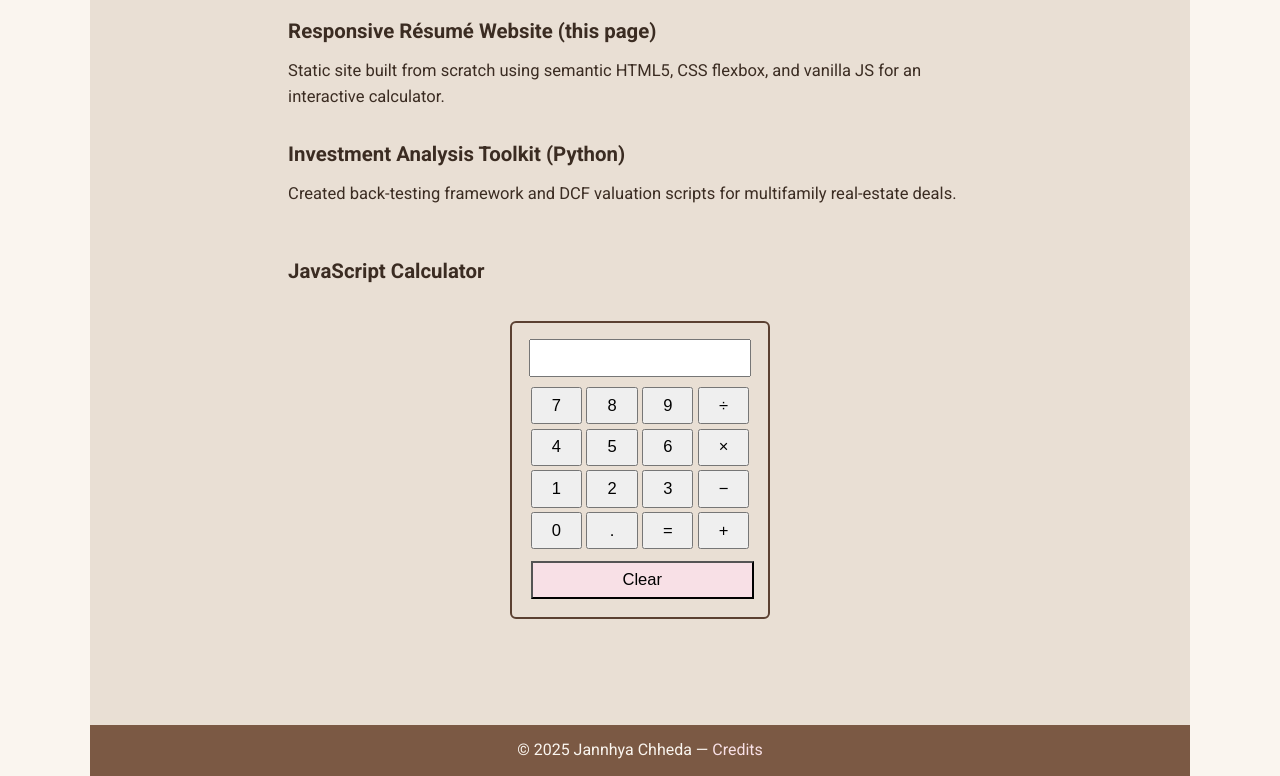
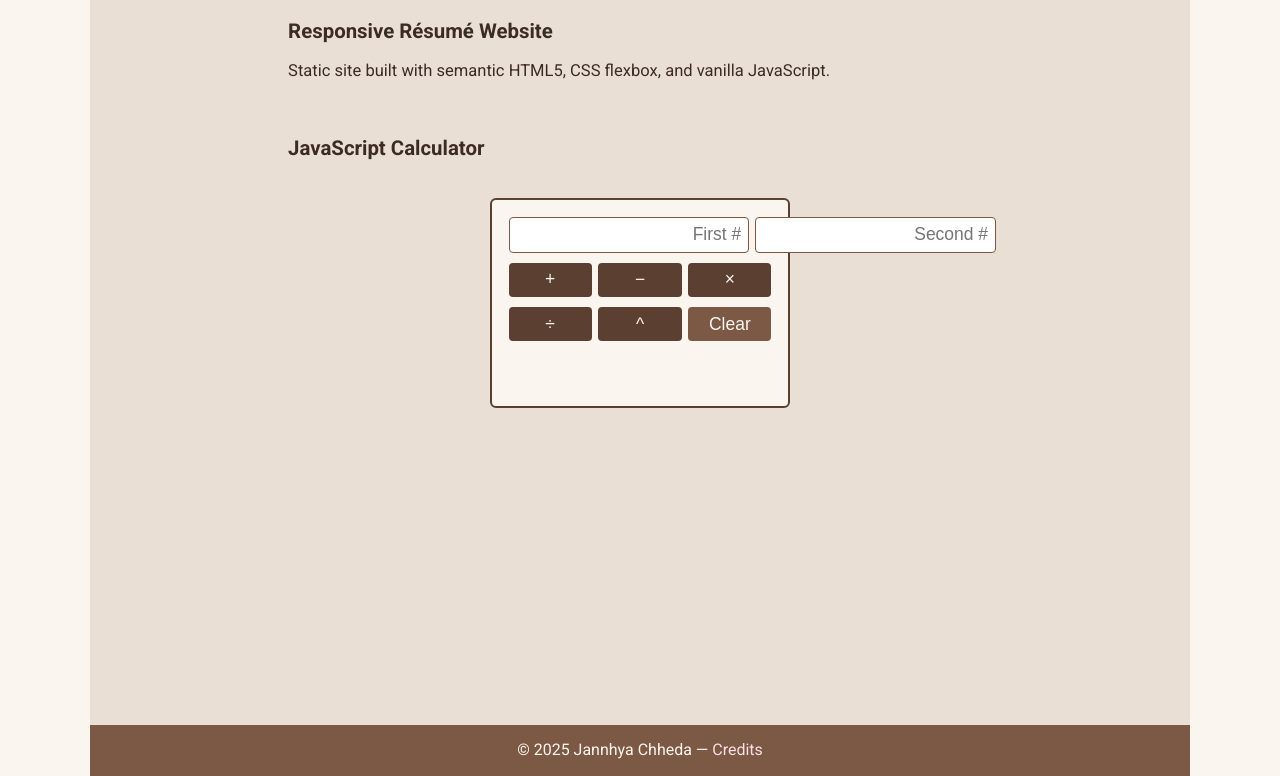
Before and after one commit to jannhyachheda/mp1, a plain HTML site: page projects.html in a window 1280 px wide. Shown: the part 589-1365 px from the top of the page. Drawn offline with Linux system fonts and the light colour scheme.

Commit message:
added basic code along with calc basic code

```diff
--- /dev/null
+++ b/calc.js
@@ -0,0 +1,31 @@
+/* ---------- helpers ---------- */
+function getVals(){
+    return [+document.getElementById("num1").value,
+        +document.getElementById("num2").value];
+}
+function show(res){
+    const out = document.getElementById("result");
+    out.textContent = String(res);
+    out.classList.toggle("neg", res < 0);
+}
+
+/* ---------- operations ---------- */
+function add(){ const [a,b] = getVals(); show(a + b); }
+function subtract(){ const [a,b] = getVals(); show(a - b); }
+function multiply(){ const [a,b] = getVals(); show(a * b); }
+function divide(){
+    const [a,b] = getVals();
+    show(b === 0 ? "Err" : a / b);
+}
+function power(){
+    const [a,b] = getVals();
+    let res = 1;
+    for(let i = 0; i < b; i++){ res *= a; }   // required for-loop
+    show(res);
+}
+function clearCalc(){
+    document.getElementById("num1").value = "";
+    document.getElementById("num2").value = "";
+    document.getElementById("result").textContent = "";
+    document.getElementById("result").classList.remove("neg");
+}
--- a/projects.html
+++ b/projects.html
@@ -5,13 +5,6 @@
     <meta name="viewport" content="width=device-width,initial-scale=1.0">
     <title>Projects | Jannhya Chheda</title>
     <link rel="stylesheet" href="style.css">
-    <style>
-        /* simple calc styling */
-        #calc{max-width:260px;margin:2rem auto;border:2px solid var(--brown-900);padding:1rem;border-radius:6px;}
-        #calc input[type="text"]{width:100%;padding:0.4rem;margin-bottom:0.5rem;font-size:1rem;text-align:right;}
-        #calc button{width:23%;padding:0.4rem;margin:1%;font-size:1rem;}
-        .neg{color:red;}
-    </style>
 </head>
 <body>
 <div class="container">
@@ -36,32 +29,32 @@
         <h2>Projects</h2>
 
         <section class="section">
-            <h3>Responsive Résumé Website (this page)</h3>
-            <p>Static site built from scratch using semantic HTML5, CSS flexbox, and vanilla JS for an interactive calculator.</p>
+            <h3>Responsive Résumé Website</h3>
+            <p>Static site built with semantic HTML5, CSS flexbox, and vanilla JavaScript.</p>
         </section>
 
-        <section class="section">
-            <h3>Investment Analysis Toolkit (Python)</h3>
-            <p>Created back-testing framework and DCF valuation scripts for multifamily real-estate deals.</p>
-        </section>
+        <!-- ---------- Calculator ---------- -->
+        <h3 style="margin-top:3rem;">JavaScript Calculator</h3>
 
-        <!-- ------- JavaScript Calculator -------- -->
-        <h3 style="margin-top:3rem;">JavaScript Calculator</h3>
-        <div id="calc">
-            <input id="display" type="text" readonly>
-            <div>
-                <button onclick="press('7')">7</button><button onclick="press('8')">8</button><button onclick="press('9')">9</button><button onclick="press('/')">÷</button>
+        <div id="calc-shell">
+            <div class="row">
+                <input id="num1" type="text" placeholder="First #" />
+                <input id="num2" type="text" placeholder="Second #" />
             </div>
-            <div>
-                <button onclick="press('4')">4</button><button onclick="press('5')">5</button><button onclick="press('6')">6</button><button onclick="press('*')">×</button>
+
+            <div class="row">
+                <button onclick="add()">+</button>
+                <button onclick="subtract()">−</button>
+                <button onclick="multiply()">×</button>
             </div>
-            <div>
-                <button onclick="press('1')">1</button><button onclick="press('2')">2</button><button onclick="press('3')">3</button><button onclick="press('-')">−</button>
+
+            <div class="row">
+                <button onclick="divide()">÷</button>
+                <button onclick="power()">^</button>
+                <button class="clear" onclick="clearCalc()">Clear</button>
             </div>
-            <div>
-                <button onclick="press('0')">0</button><button onclick="press('.')">.</button><button onclick="calculate()">=</button><button onclick="press('+')">+</button>
-            </div>
-            <button style="width:100%;margin-top:0.6rem;background:var(--pink-200);" onclick="clearDisplay()">Clear</button>
+
+            <h4 id="result"></h4>
         </div>
     </main>
 
@@ -70,8 +63,6 @@
     </footer>
 </div>
 
-<script>
-    function press(val){document.getElementById('display').value += val;}
-    function calculate(){
-        const d=document.getElementById('display');
-        try{d.value = eval(d.value);if(+d.value<0)d.classList
+<script src="calc.js"></script>
+</body>
+</html>
--- a/style.css
+++ b/style.css
@@ -80,3 +80,31 @@ footer{
 }
 footer a{color:var(--pink-200);text-decoration:none;}
 footer a:hover{text-decoration:underline;}
+
+/* ---------- CALCULATOR ---------- */
+#calc-shell{
+    max-width:300px;margin:2rem auto;padding:1rem;
+    border:2px solid var(--brown-900);border-radius:6px;
+    background:var(--beige-100);display:flex;flex-direction:column;gap:0.6rem;
+}
+#calc-shell .row{display:flex;gap:0.4rem;justify-content:space-between;}
+#calc-shell input{
+    flex:1;padding:0.4rem;font-size:calc(0.9rem + .2vw);
+    border:1px solid var(--brown-700);border-radius:4px;text-align:right;
+}
+#calc-shell button{
+    flex:1;padding:0.4rem;font-size:calc(0.9rem + .2vw);
+    background:var(--brown-900);color:var(--beige-100);
+    border:none;border-radius:4px;cursor:pointer;
+}
+#calc-shell button:hover{background:var(--pink-200);color:var(--text-dark);}
+#calc-shell button.clear{background:var(--brown-700);}
+#calc-shell h4{
+    min-height:2rem;text-align:center;
+    font-size:calc(1rem + .3vw);margin-top:.3rem;
+}
+#calc-shell h4.neg{color:red;}
+@media(max-width:500px){
+    #calc-shell{max-width:100%;padding:0.8rem;}
+    #calc-shell .row{flex-direction:column;}
+}
```
